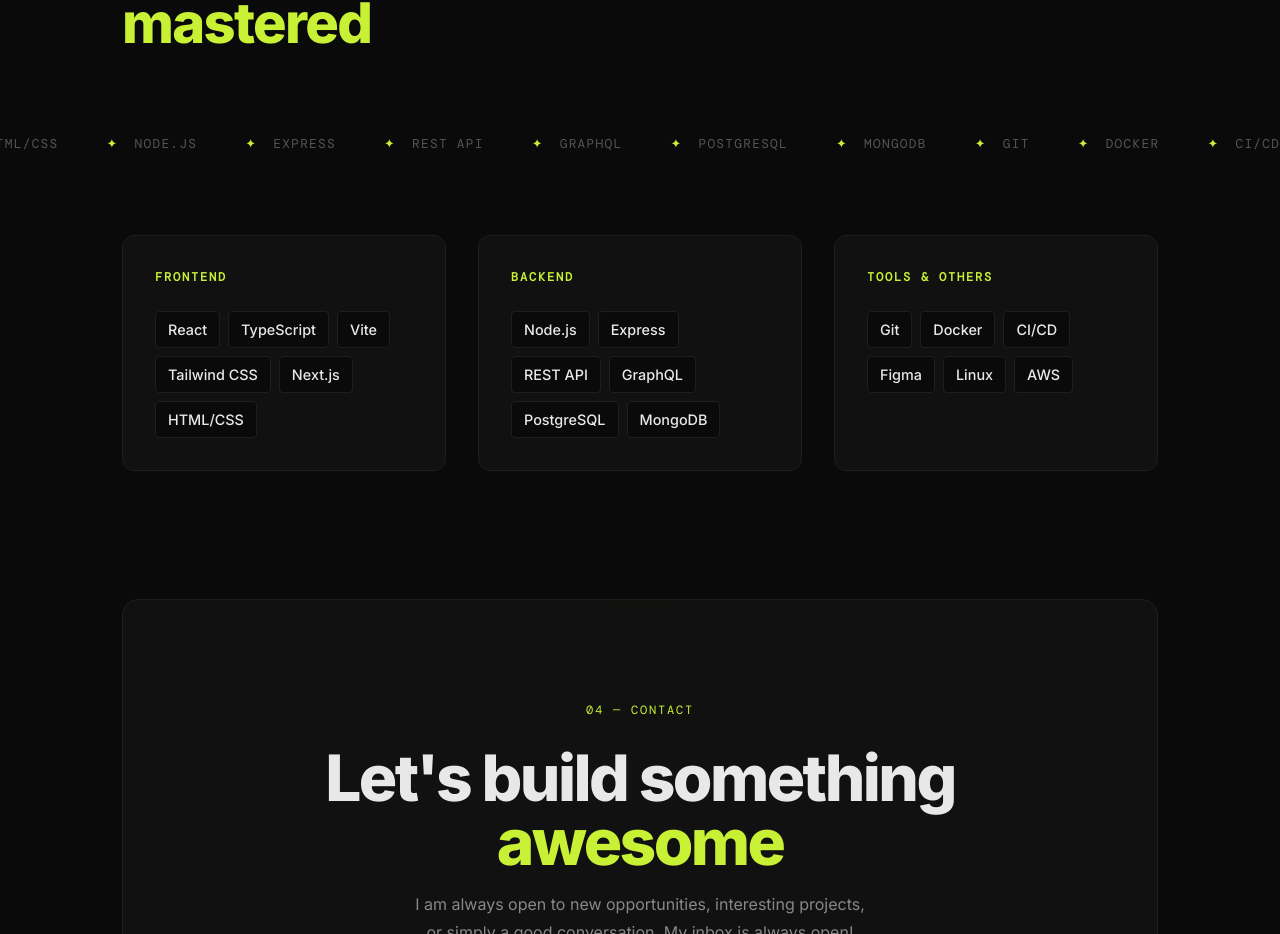
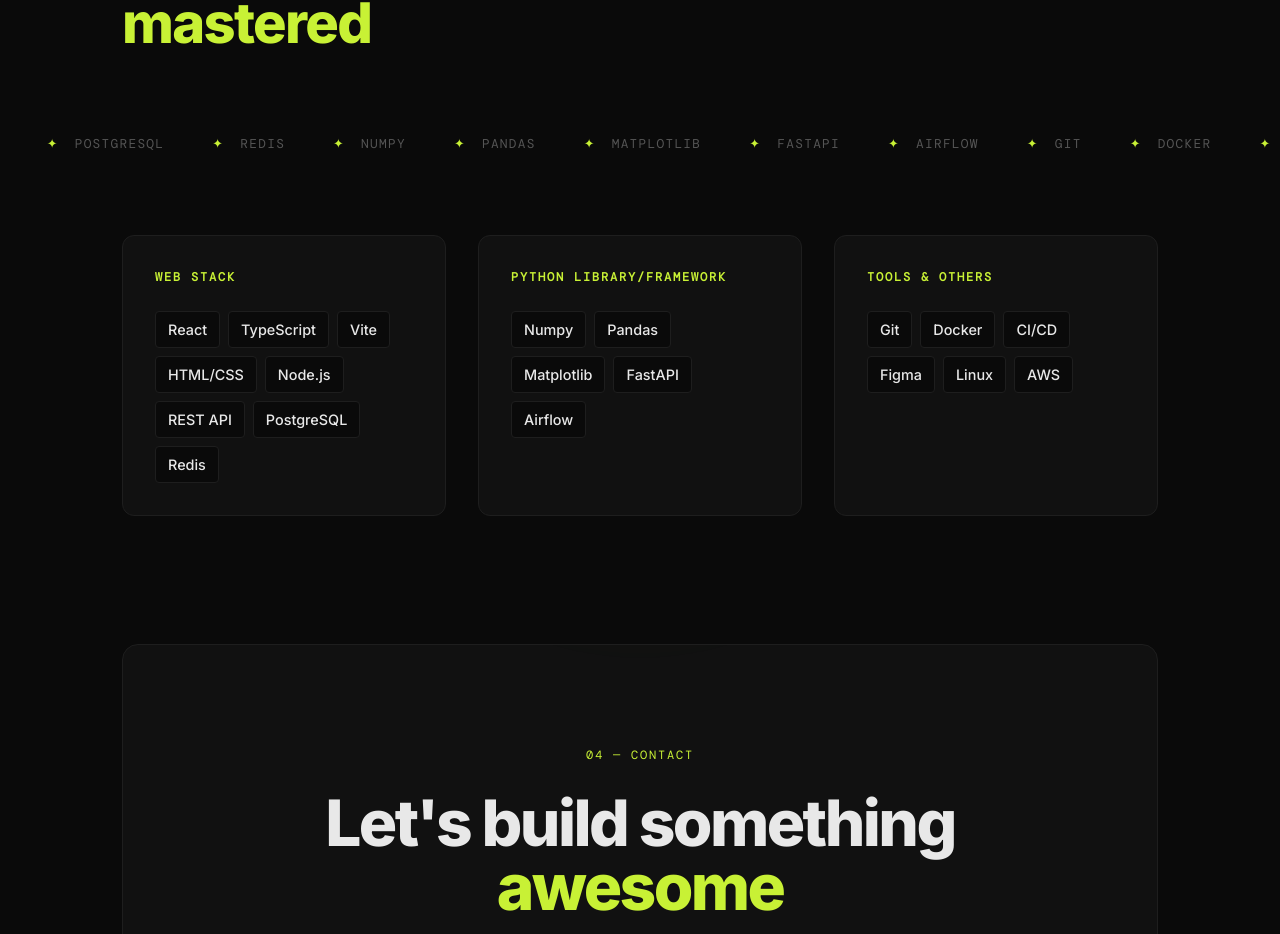
Before and after one commit to Ein05/Ein05.github.io, a React (Vite) app: page / in a window 1280 px wide. Shown: the part 2639-3573 px from the top of the page. Built offline with nearby package versions, Linux system fonts and the light colour scheme; a web font is replaced by a local one.

Commit message:
Update Skills.jsx

```diff
--- a/src/components/Skills.jsx
+++ b/src/components/Skills.jsx
@@ -1,12 +1,12 @@
 // ✏️ Sửa skills của bạn ở đây
 const skillGroups = [
   {
-    category: 'Frontend',
-    skills: ['React', 'TypeScript', 'Vite', 'Tailwind CSS', 'Next.js', 'HTML/CSS'],
+    category: 'Web stack',
+    skills: ['React', 'TypeScript', 'Vite', 'HTML/CSS', 'Node.js', 'REST API', 'PostgreSQL', 'Redis'],
   },
   {
-    category: 'Backend',
-    skills: ['Node.js', 'Express', 'REST API', 'GraphQL', 'PostgreSQL', 'MongoDB'],
+    category: 'Python library/framework',
+    skills: ['Numpy', 'Pandas', 'Matplotlib', 'FastAPI', 'Airflow'],
   },
   {
     category: 'Tools & Others',
```
